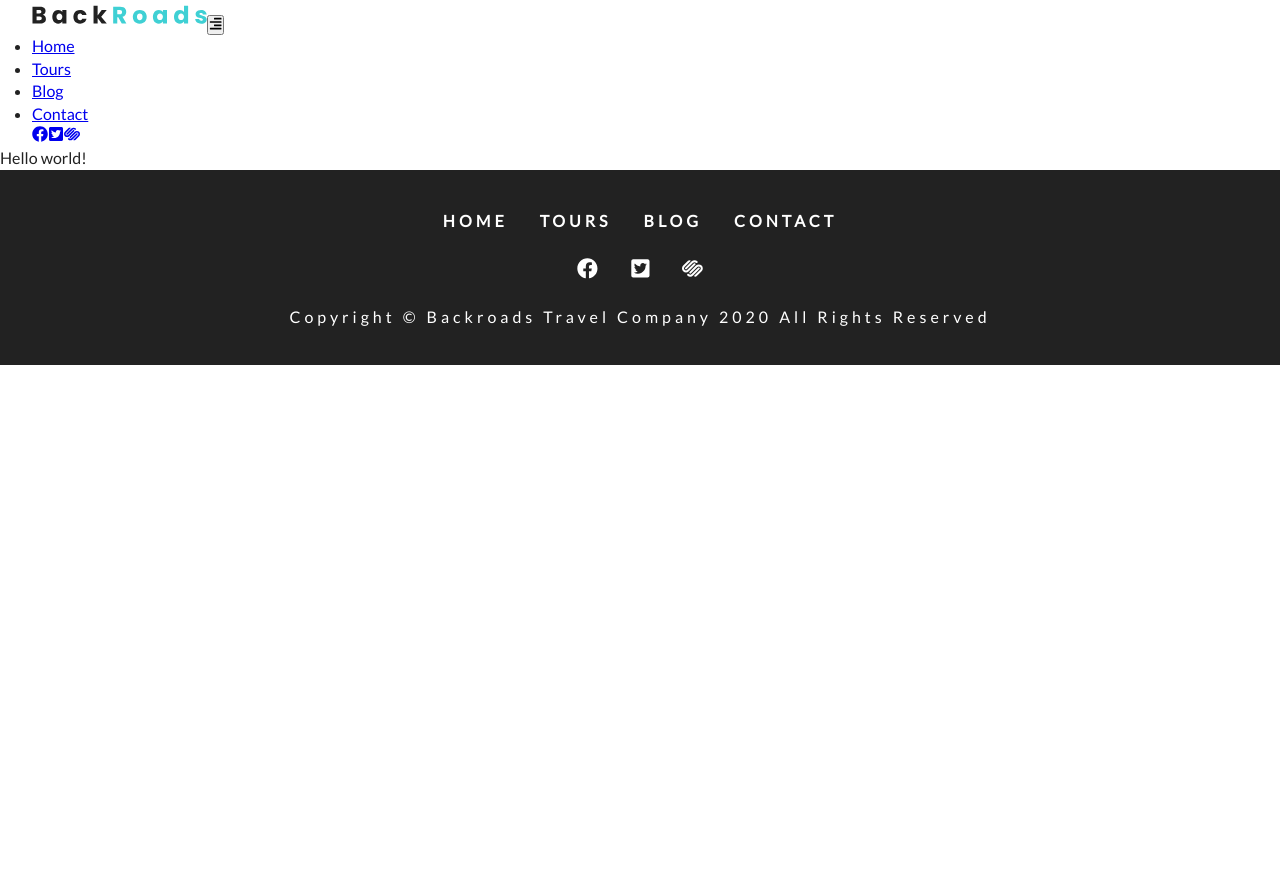
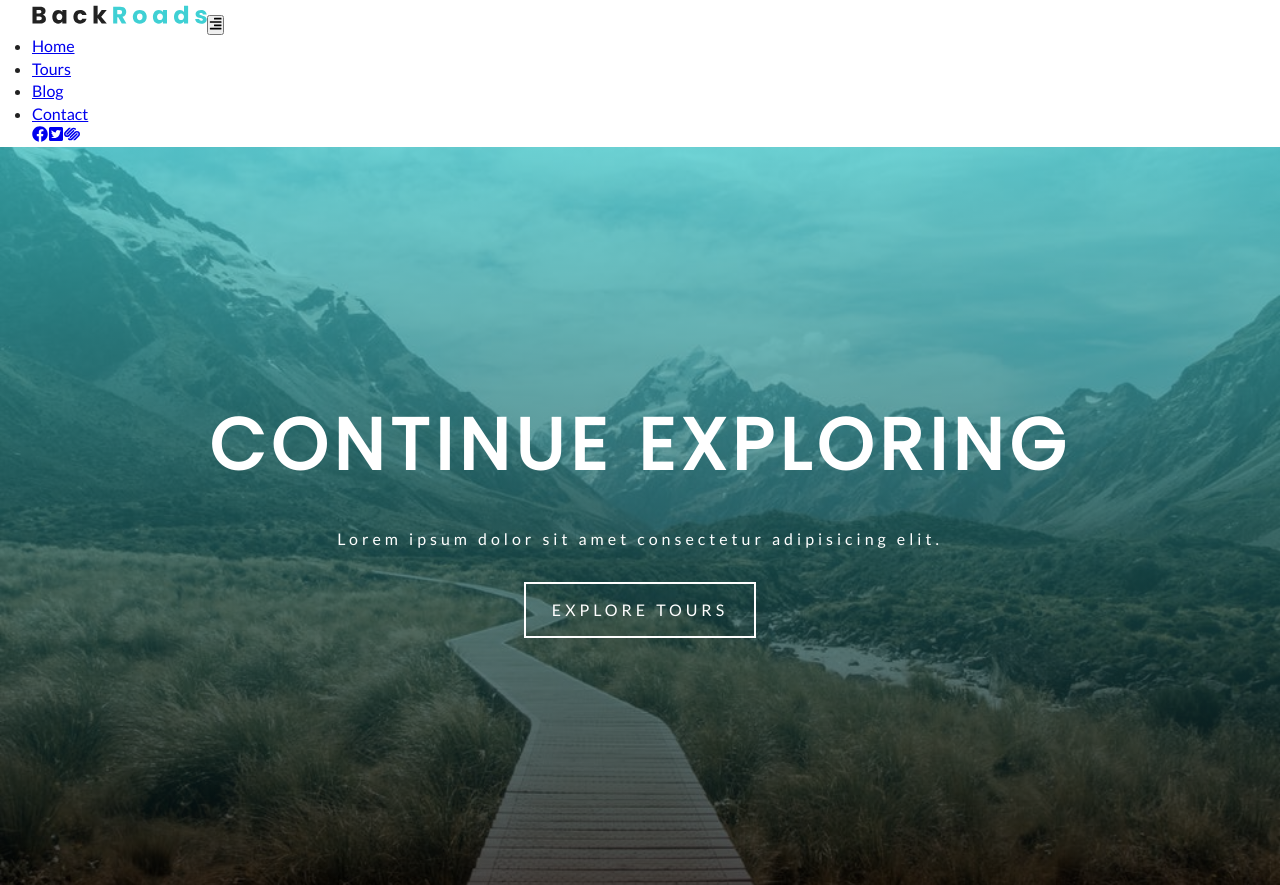
Before and after one commit to ongsterr/gatsby-backroads, a Gatsby site: page / in a window 1280 px wide. Shown: the top 885 px of the page. Before the commit the page ends 800 px from the top, so only its background shows below. Built offline with nearby package versions, Linux system fonts and the light colour scheme; Gatsby itself is replaced by a stand-in of ours.

Commit message:
feat: add homepage banner

```diff
--- /dev/null
+++ b/src/components/Banner.js
@@ -0,0 +1,15 @@
+import React from 'react'
+
+import styles from '../css/banner.module.css'
+
+const Banner = ({ title, info, children }) => {
+  return (
+    <div className={styles.banner}>
+      <h1>{title}</h1>
+      <p>{info}</p>
+      {children}
+    </div>
+  )
+}
+
+export default Banner
--- /dev/null
+++ b/src/components/SimpleHero.js
@@ -0,0 +1,7 @@
+import React from 'react'
+
+const SimpleHero = ({ children }) => {
+  return <header className="defaultHero">{children}</header>
+}
+
+export default SimpleHero
--- a/src/pages/index.js
+++ b/src/pages/index.js
@@ -1,5 +1,21 @@
 import React from 'react'
+import { Link } from 'gatsby'
 
 import Layout from '../components/Layout'
+import SimpleHero from '../components/SimpleHero'
+import Banner from '../components/Banner'
 
-export default () => <Layout>Hello world!</Layout>
+export default () => (
+  <Layout>
+    <SimpleHero>
+      <Banner
+        title="Continue Exploring"
+        info="Lorem ipsum dolor sit amet consectetur adipisicing elit. "
+      >
+        <Link to="/tours" className="btn-white">
+          Explore Tours
+        </Link>
+      </Banner>
+    </SimpleHero>
+  </Layout>
+)
```
